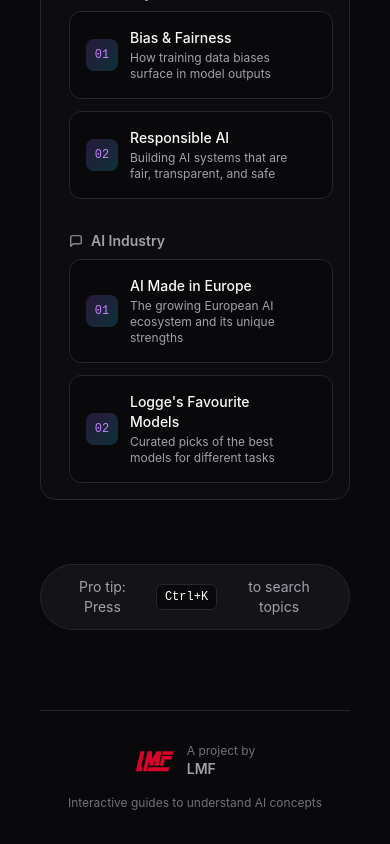
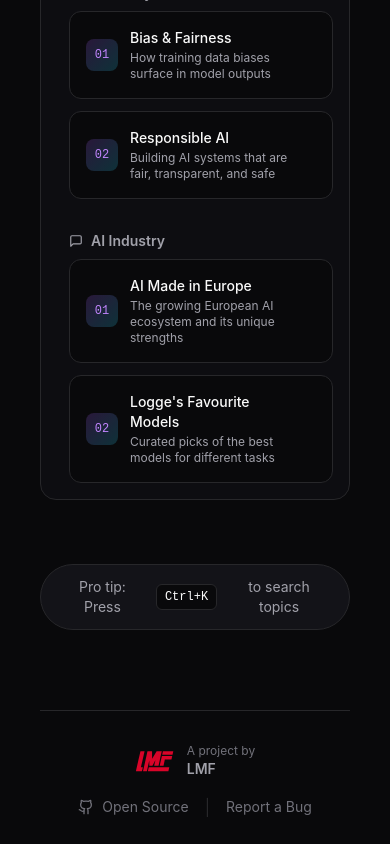
Before and after one commit to LoggeL/learn-guide, a Next.js app: page /en in a window 390 px wide. Shown: the part 5737-6581 px from the top of the page. Built offline with nearby package versions, Linux system fonts and the light colour scheme.

Commit message:
feat: polished README with screenshots, GitHub links in sidebar + homepage footer

```diff
--- a/src/app/[locale]/page.tsx
+++ b/src/app/[locale]/page.tsx
@@ -2,7 +2,7 @@
 
 import Link from 'next/link'
 import { motion } from 'framer-motion'
-import { Sparkles, Brain, Zap, BookOpen, ArrowRight, Cpu, MessageSquare, Layers } from 'lucide-react'
+import { Sparkles, Brain, Zap, BookOpen, ArrowRight, Cpu, MessageSquare, Layers, Github } from 'lucide-react'
 import { useTranslation, useLocale } from '@/lib/i18n/context'
 
 // Type definitions for topic structure
@@ -434,9 +434,26 @@ export default function Home() {
                 </span>
               </div>
             </a>
-            <p className="text-xs text-subtle">
-              {t.common.guidesDescription}
-            </p>
+            <div className="flex items-center gap-4">
+              <a
+                href="https://github.com/LoggeL/learn-guide"
+                target="_blank"
+                rel="noopener noreferrer"
+                className="flex items-center gap-2 text-subtle hover:text-text transition-colors group"
+              >
+                <Github size={16} className="group-hover:text-primary-light transition-colors" />
+                <span className="text-sm">Open Source</span>
+              </a>
+              <span className="text-border">|</span>
+              <a
+                href="https://github.com/LoggeL/learn-guide/issues"
+                target="_blank"
+                rel="noopener noreferrer"
+                className="text-sm text-subtle hover:text-text transition-colors"
+              >
+                Report a Bug
+              </a>
+            </div>
           </div>
         </motion.footer>
       </motion.div>
--- a/src/components/layout/Sidebar.tsx
+++ b/src/components/layout/Sidebar.tsx
@@ -4,7 +4,7 @@ import { useState, useEffect, useMemo } from 'react'
 import Link from 'next/link'
 import { usePathname, useRouter } from 'next/navigation'
 import { motion, AnimatePresence } from 'framer-motion'
-import { ChevronRight, Search, Sparkles, X, Command, Heart } from 'lucide-react'
+import { ChevronRight, Search, Sparkles, X, Command, Heart, Github } from 'lucide-react'
 import clsx from 'clsx'
 import { useTranslation, useLocale } from '@/lib/i18n/context'
 import { LanguageSwitcher } from '@/components/ui/LanguageSwitcher'
@@ -535,6 +535,17 @@ export function Sidebar() {
               </svg>
             </a>
           )}
+          {(!isCollapsed || isMobileOpen) && (
+            <a
+              href="https://github.com/LoggeL/learn-guide"
+              target="_blank"
+              rel="noopener noreferrer"
+              className="flex items-center gap-2 mt-3 px-1 text-subtle hover:text-muted transition-colors group"
+            >
+              <Github size={14} className="group-hover:text-text transition-colors" />
+              <span className="text-xs">Open Source on GitHub</span>
+            </a>
+          )}
         </div>
       </aside>
 
```
Also changed, not shown: 5 other files (tests, documents, lock files or other folders).
